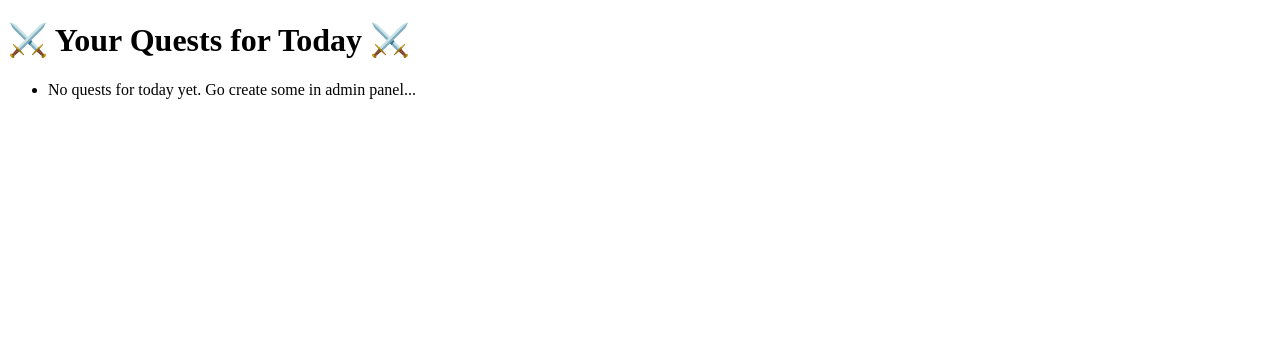
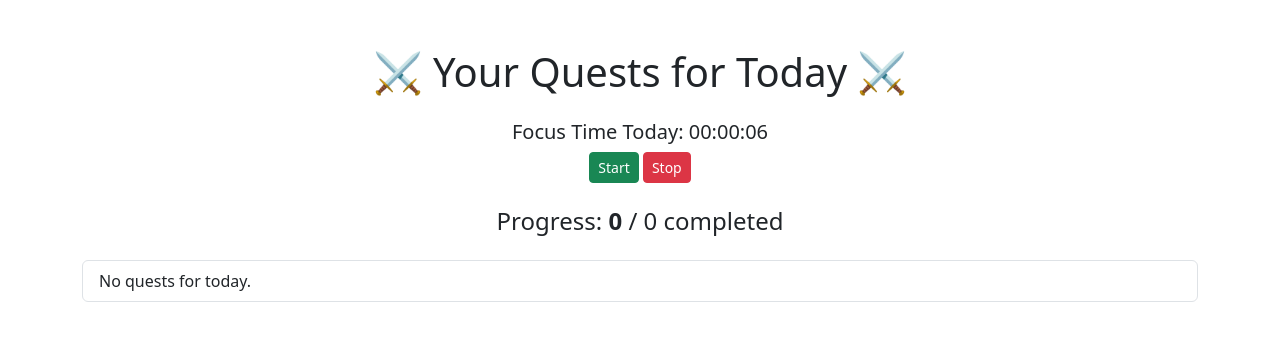
Before and after one commit to Harish141296/Solo_LvL_SDE, a Django app: page / in a window 1280 px wide. Shown: the top 349 px of the page. Run offline with Django 5.2, Linux system fonts and the light colour scheme; data comes from the database, SQL or seed files in the repository; both versions use the stored data as it was after the commit.

Commit message:
Timer added to the Tracker

```diff
--- a/solo_leveling_sde/settings.py
+++ b/solo_leveling_sde/settings.py
@@ -9,6 +9,9 @@ https://docs.djangoproject.com/en/5.2/topics/settings/
 For the full list of settings and their values, see
 https://docs.djangoproject.com/en/5.2/ref/settings/
 """
+
+TIME_ZONE = 'Asia/Kolkata'
+USE_TZ = True
 
 from pathlib import Path
 
--- a/tracker/templates/tracker/home.html
+++ b/tracker/templates/tracker/home.html
@@ -4,17 +4,79 @@
     <meta charset="UTF-8">
     <meta name="viewport" content="width=device-width, initial-scale=1.0">
     <title>Solo Leveling SDE</title>
+    <link href="https://cdn.jsdelivr.net/npm/bootstrap@5.3.0/dist/css/bootstrap.min.css" rel="stylesheet">
+
 </head>
-<body>
-    <h1>⚔️ Your Quests for Today ⚔️</h1>
-    <ul>
+<body class="container py-5">
+    <h1 class="text-center mb-4">⚔️ Your Quests for Today ⚔️</h1>
+    <div class="text-center mb-4">
+        <h5> Focus Time Today: <span id="timer">00:00:00</span></h5>
+        <button class="btn btn-success btn-sm" onclick="startTimer()">Start</button>
+        <button class="btn btn-danger btn-sm" onclick="stopTimer()">Stop</button>
+    </div>
+    <div class="text-center mb-4">
+        <h4>Progress: <strong>{{ completed_count }}</strong> / {{ total_count }} completed</h4>
+    </div>
+
+    <div class="list-group">
         {% for quest in quests %}
-        <li>
-            {{quest.title}} - {% if quest.is_completed %} ✅ {% else %} ❌ {% endif %}
-        </li>
+            <div class="list-group-item d-flex justify-content-between align-items-center {% if quest.is_completed %}list-group-item-success{% endif %}">
+                <span>{{ quest.title }}</span>
+                {% if not quest.is_completed %}
+                    <form action="{% url 'complete_quest' quest.id %}" method="post">
+                        {% csrf_token %}
+                        <button type="submit" class="btn btn-primary btn-sm">Mark Done</button>
+                    </form>
+                {% else %}
+                    <span class="badge bg-success">Completed</span>
+                {% endif %}
+            </div>
         {% empty %}
-        <li>No quests for today yet. Go create some in admin panel...</li>
+            <div class="list-group-item">No quests for today.</div>
         {% endfor %}
-    </ul>
+    </div>
+
+<script>
+let totalSeconds = 0;
+let timerInterval = null;
+let lastActive = Date.now();
+
+function updateTimerDisplay() {
+    const hours = String(Math.floor(totalSeconds / 3600)).padStart(2, '0');
+    const minutes = String(Math.floor((totalSeconds % 3600) / 60)).padStart(2, '0');
+    const seconds = String(totalSeconds % 60).padStart(2, '0');
+    document.getElementById("timer").innerText = `${hours}:${minutes}:${seconds}`;
+}
+
+function startTimer() {
+    if (timerInterval) return;
+    timerInterval = setInterval(() => {
+        const now = Date.now();
+        if ((now - lastActive) < 1800000) {  // 30 min = 1800000 ms
+            totalSeconds++;
+            updateTimerDisplay();
+        }
+    }, 1000);
+}
+
+function stopTimer() {
+    clearInterval(timerInterval);
+    timerInterval = null;
+}
+
+// Track activity
+document.addEventListener('visibilitychange', () => {
+    if (!document.hidden) {
+        lastActive = Date.now();
+    }
+});
+
+// Auto-start timer on load
+window.onload = () => {
+    lastActive = Date.now();
+    startTimer();
+};
+</script>
+
 </body>
 </html>
--- a/tracker/urls.py
+++ b/tracker/urls.py
@@ -3,4 +3,5 @@ from . import views
 
 urlpatterns = [
     path('', views.home, name='home'),
+    path('complete/<int:quest_id>/', views.complete_quest, name='complete_quest'),
 ]
--- a/tracker/views.py
+++ b/tracker/views.py
@@ -1,8 +1,20 @@
-from django.shortcuts import render
+from django.shortcuts import render, redirect, get_object_or_404
 from .models import Quest
 from django.utils import timezone
 
 def home(request):
     today = timezone.now().date()
-    quests = Quest.objects.filter(date=today)
-    return render(request, 'tracker/home.html', {'quests': quests})
+    quests = Quest.objects.filter(date=today).order_by('id')
+    completed_count = quests.filter(is_completed=True).count()
+    total_count = quests.count()
+    return render(request, 'tracker/home.html', {
+        'quests': quests,
+        'completed_count': completed_count,
+        'total_count': total_count
+        })
+
+def complete_quest(request, quest_id):
+    quest = get_object_or_404(Quest, id=quest_id)
+    quest.is_completed = True
+    quest.save()
+    return redirect('home')
```
Also changed, not shown: tracker/templates/tracker/Quest_list.py (+56 -0 lines), db.sqlite3.
